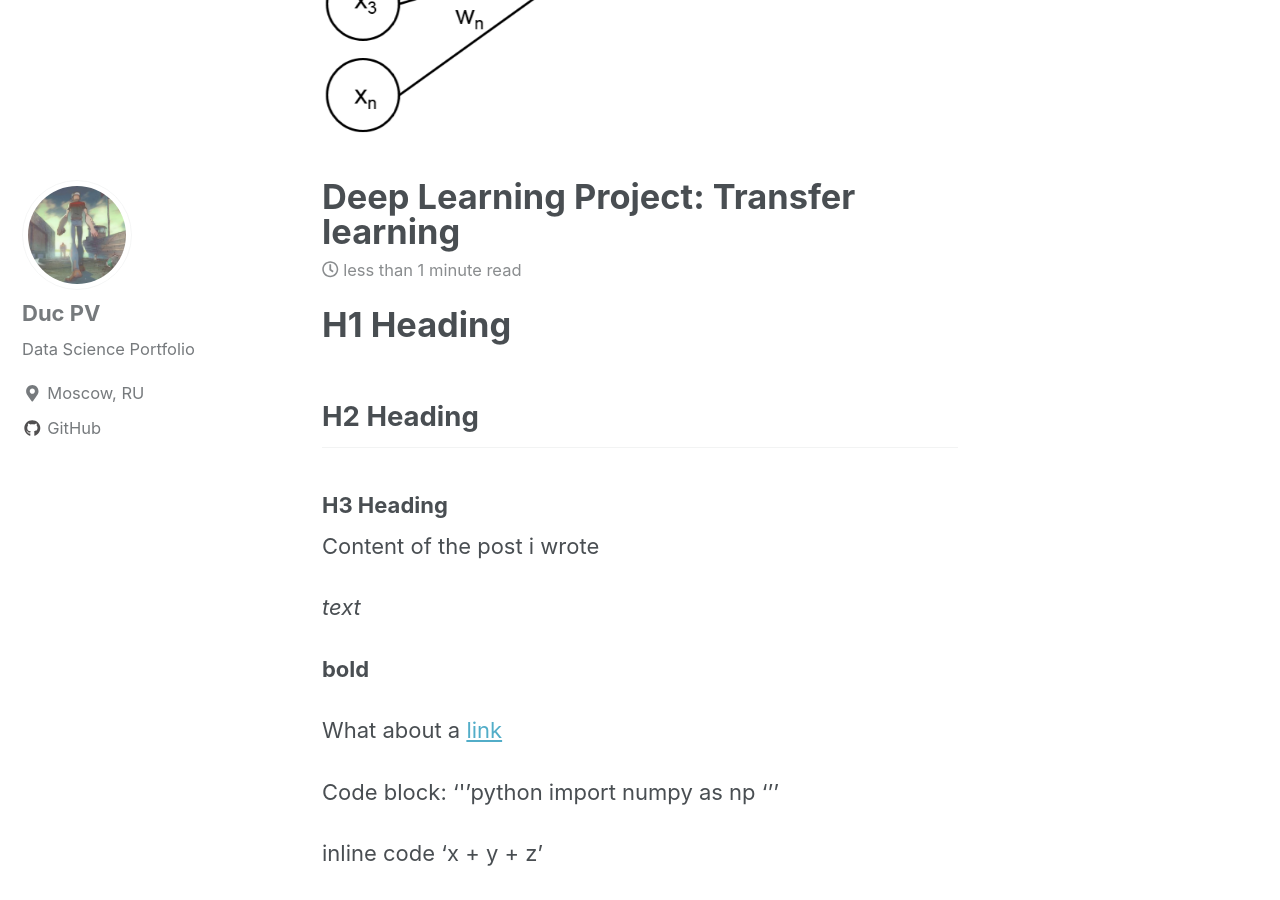
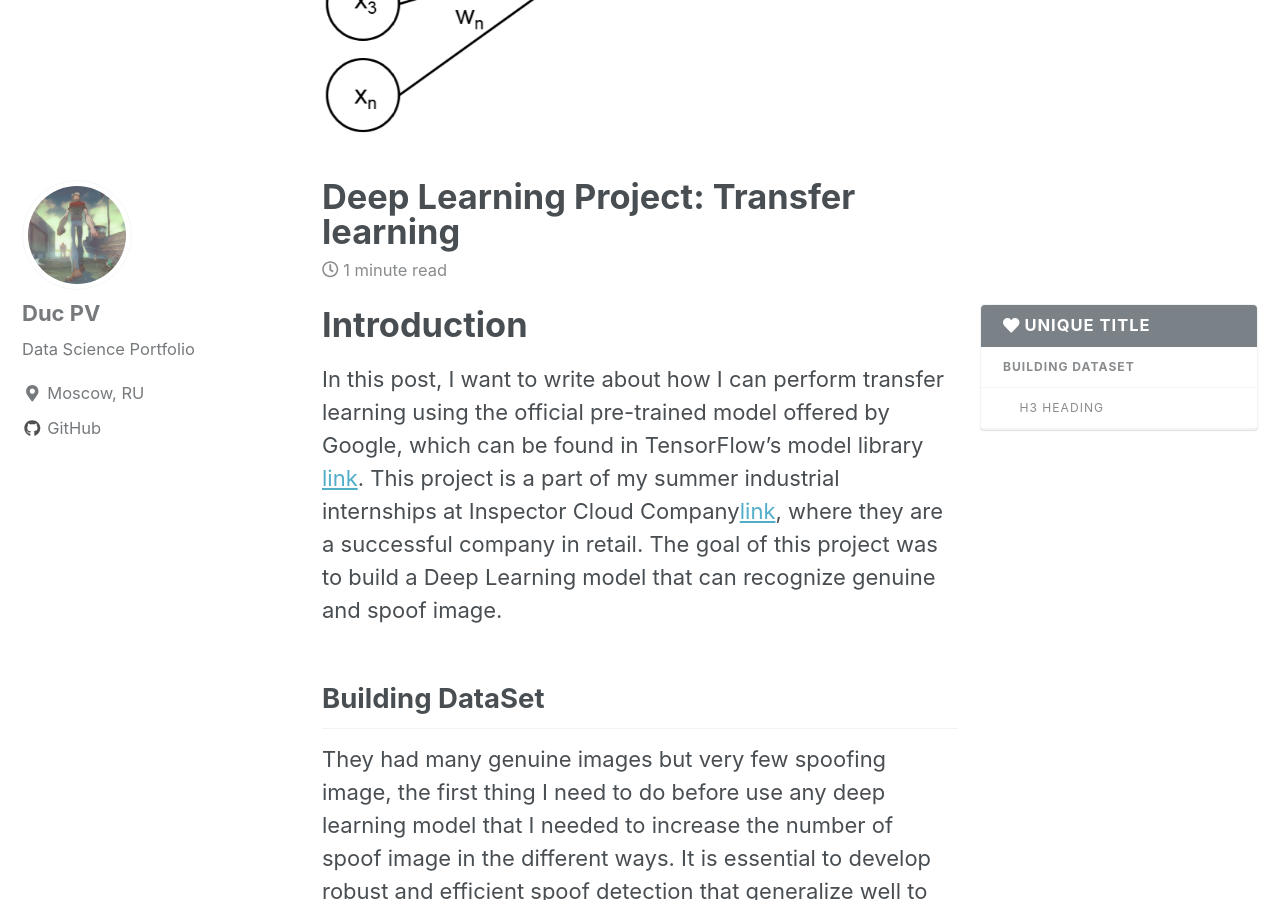
Before and after one commit to PhanDuc/PhanDuc.github.io, a Jekyll site: the page built from _posts/2018-07-18-transferlearning.md, in a window 1280 px wide and 900 px high, scrolled down 319 px. Built offline with Jekyll 4.4.1, drawn with Linux system fonts in a browser that asks for light colours; nearby versions of some CDN libraries; some of the changed text lies outside the part shown.

Commit message:
Starting writing post

```diff
--- a/_posts/2018-07-18-transferlearning.md
+++ b/_posts/2018-07-18-transferlearning.md
@@ -6,12 +6,24 @@ header:
     image: "/images/perceptron/percept.jpg"
 excerpt: "Deep Learning, Machine Learning, Data Science"
 mathjax: "true"
+toc: true
+toc_label: "Unique Title"
+toc_icon: "heart"
 ---
 
-# H1 Heading
+# Introduction
+In this post, I want to write about how I can perform transfer learning using the official pre-trained model offered by Google, which can be found in TensorFlow’s model library [link](https://github.com/tensorflow/models/tree/master/research/slim).
+This project is a part of my summer industrial internships at Inspector Cloud Company[link](https://inspector-cloud.ru/), where they are a successful company in retail. The goal of this project was to build a Deep Learning model that can recognize genuine and spoof image.
 
-## H2 Heading
+## Building DataSet
+They had many genuine images but very few spoofing image, the first thing I need to do before use any deep learning model that I needed to increase the number of spoof image in the different ways. It is essential to develop robust and efficient spoof detection that generalize well to new imaging conditions and environments.
+The progress to build spoof dataset can divided into 2 steps:
+1.	Considering variability and generate more images using different devices and screens
+2.	Used data augmentation to helped us generated more images and from that changing the appearance of images slightly then making 10 random crops before passing them into the network for training.
+Below is the number of device I used in this project
+<img src="{{ site.url }}{{ site.baseurl }}/images/devices_table.jpg" alt="">
 
+**Note that: Each camera will take approximately 200-300 images from different screens in different light condition**
 
 ### H3 Heading
 
```
Also changed, not shown: _pages/about.md (+1 -1 lines), images/devices_table.jpg (added).
